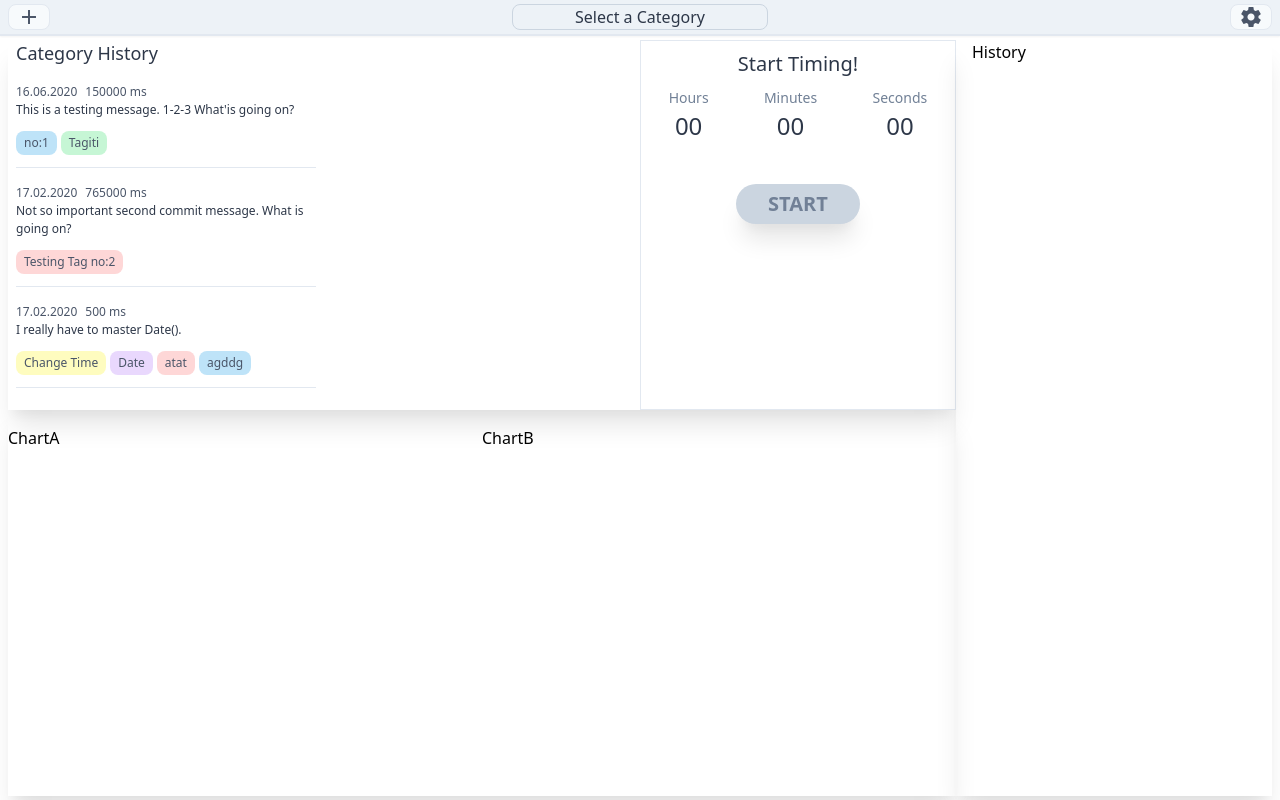
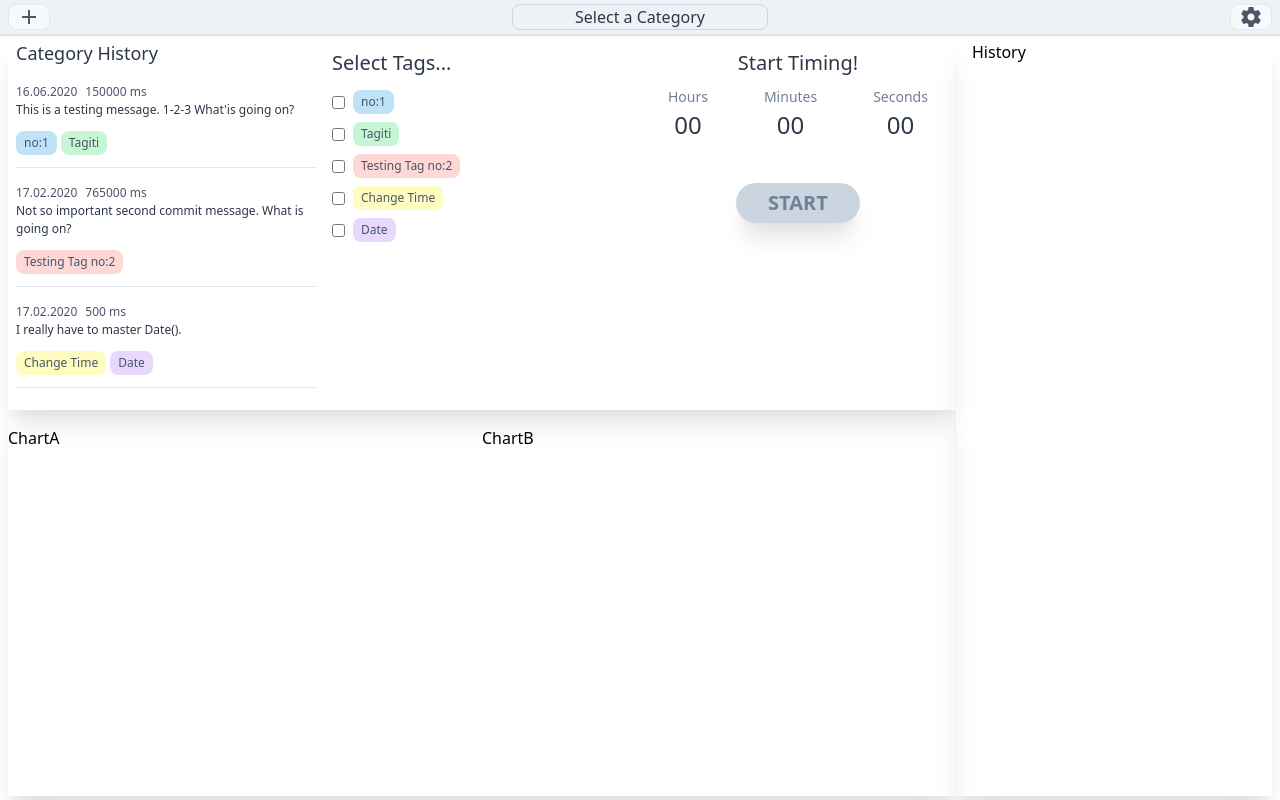
Before and after one commit to nezurian/timer, a React (Create React App) app: page / in a window 1280 px wide. Built offline with nearby package versions, Linux system fonts and the light colour scheme.

Commit message:
tagger view + basic UI

```diff
--- a/src/components/Operation/Operation.tsx
+++ b/src/components/Operation/Operation.tsx
@@ -1,6 +1,7 @@
 import React from "react";
 import History from "./History";
-import Timer from "../Timer"
+import Timer from "../Timer";
+import Tagger from "./Tagger";
 
 export default function Operation() {
   // Type for the saved history events to the database. ** Duration can be calculated via Date() options.
@@ -30,13 +31,15 @@ export default function Operation() {
       tags: [
         { tag: "Change Time", color: "yellow" },
         { tag: "Date", color: "purple" },
-        { tag: "atat", color: "red" },
-        { tag: "agddg", color: "blue" },
       ],
       time: { date: "17.02.2020", duration: 500 },
       message: " I really have to master Date(). ",
     },
   ];
+
+  const allTags: {tag: string, color: string}[] = [];
+  categoryHistory.forEach((item) => allTags.push(...item.tags));
+
 
   return (
     <section className="flex flex-row h-full shadow-xl overflow-hidden ">
@@ -51,7 +54,10 @@ export default function Operation() {
 
       {/* Right side - Create New Task */}
       <section className="flex w-2/3">
-        <Timer />
+        <div className="flex flex-row w-full">
+          <Tagger tags={allTags} />
+          <Timer />
+        </div>
       </section>
     </section>
   );
--- /dev/null
+++ b/src/components/Operation/Tagger.tsx
@@ -0,0 +1,29 @@
+import React from "react";
+
+type TagProps = {
+  tags: { tag: string; color: string }[];
+};
+
+export default function Tagger(props: TagProps) {
+  return (
+    <div className="w-1/2 flex flex-col overflow-auto px-2">
+      <p className="text-xl text-gray-800 py-2 font-normal antialiased text-xl ">
+        Select Tags...
+      </p>
+      <div className="flex flex-col flex-wrap">
+        {props.tags.map((tag) => {
+          return (
+            <div className="flex flex-row items-center">
+              <input type="checkbox"></input>
+              <div
+                className={`px-2 ml-2 py-3 h-4 my-1 mr-1 rounded-lg bg-${tag.color}-200 flex items-center justify-center text-gray-700 text-xs font-hairline`}
+              >
+                {tag.tag}
+              </div>
+            </div>
+          );
+        })}
+      </div>
+    </div>
+  );
+}
--- a/src/components/Timer.tsx
+++ b/src/components/Timer.tsx
@@ -85,10 +85,8 @@ export default function Timer() {
   };
 
   return (
-    <div className="flex flex-row w-full">
-      <div className="w-1/2"></div>
-      <div className="flex flex-col border w-1/2">
-        <p className="text-xl text-gray-800 text-center py-2 font-normal text-xl ">
+    <div className="flex flex-col w-1/2">
+      <p className="text-xl text-gray-800 text-center antialiased py-2 font-normal text-xl ">
         {process ? "Running Timer..." : "Start Timing!"}
       </p>
       <div className="flex flex-row justify-around">
@@ -114,6 +112,5 @@ export default function Timer() {
         )}
       </div>
     </div>
-    </div>
   );
 }
```
Lines whose indentation alone changed are shown as unchanged.
